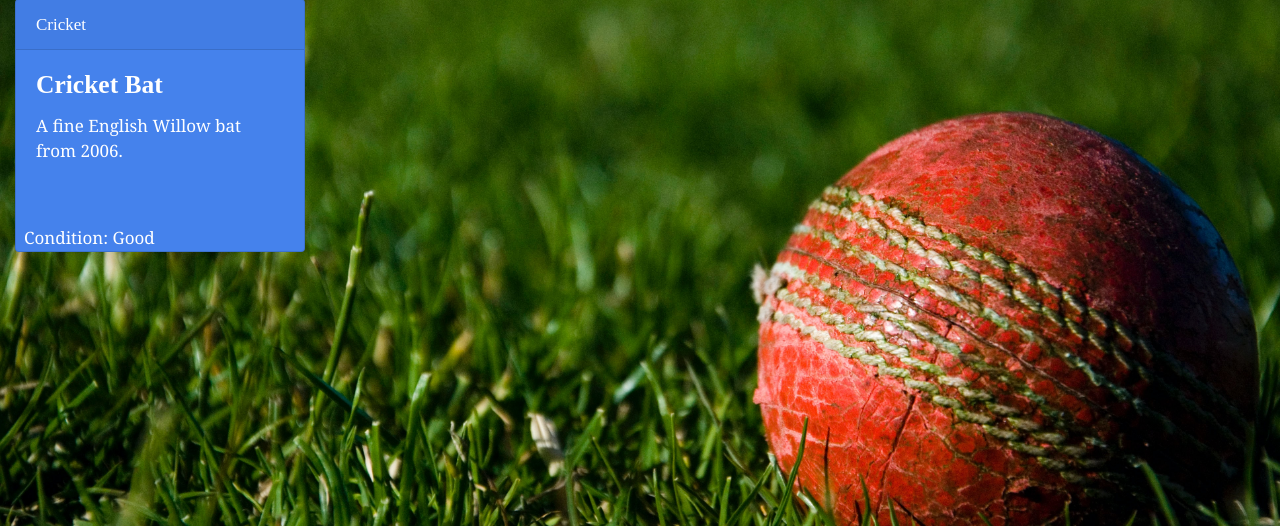
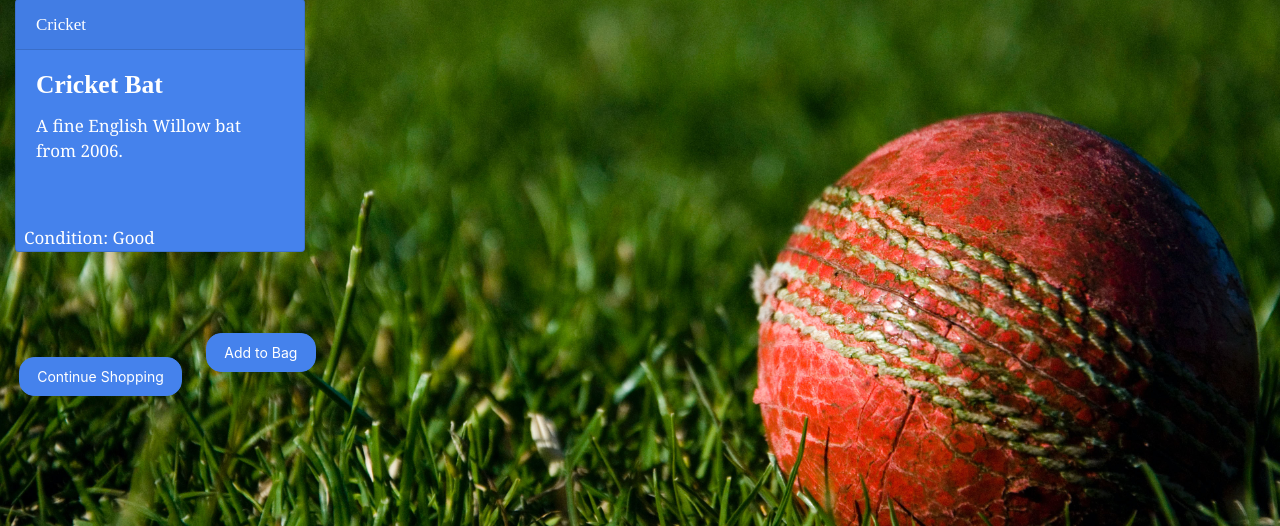
Before and after one commit to mphil17/Sports-shop-MS4, a Django app: page /equipment/1 in a window 1280 px wide. Shown: the part 274-800 px from the top of the page. Run offline with Django 3.2, Linux system fonts and the light colour scheme; data comes from the database, SQL or seed files in the repository; both versions use the stored data as it was after the commit; some libraries are stand-ins or nearby versions; some web fonts are replaced.

Commit message:
Added form for adding to the shopping bag.

```diff
--- a/bag/urls.py
+++ b/bag/urls.py
@@ -2,5 +2,6 @@ from django.urls import path
 from . import views
 
 urlpatterns = [
-    path('', views.view_bag, name='view_bag')
+    path('', views.view_bag, name='view_bag'),
+    path('add_to_bag/<item_id>/', views.add_to_bag, name='add_to_bag'),
 ]
--- a/equipment/templates/equipment/equipment_item.html
+++ b/equipment/templates/equipment/equipment_item.html
@@ -7,20 +7,31 @@
 
 <div class="container-fluid mt-5">
     <div class="row">
-
         <div class="col-lg-3 col-md-6 mb-5">
-
             <div class="card text-white bg-primary mb-3 custom-card" style="max-width: 20rem;">
                 <div class="card-header text-capitalize">{{ item.category }}</div>
-                    <div class="card-body">
-                        <h4 class="card-title">{{ item.name }}</h4>
-                        <p class="card-text">{{ item.description }}</p></div><br>
-                        <p class="card-text pl-2">Condition: {{ item.condition }}</p>
+                <div class="card-body">
+                    <h4 class="card-title">{{ item.name }}</h4>
+                    <p class="card-text">{{ item.description }}</p>
+                </div><br>
+                <p class="card-text pl-2">Condition: {{ item.condition }}</p>
             </div>
-
         </div>
-        </div>
+    </div>
 </div>
 
+<form action="{% url 'add_to_bag' item.id %}" method="POST">
+    {% csrf_token %}
+    <div class="row">
+        <div class="col-12">
+            <a href="{% url 'equipment' %}" class="btn btn-outline-black rounded-0 mt-5">
+                <button type="button" class="btn btn-primary">Continue Shopping</button>
+            </a>
+            <button type="submit" class="btn btn-primary">Add to Bag</button>
+        </div>
+        <!--get url to redirect back to after adding to bag-->
+        <input type="hidden" name="redirect_url" value="{{ request.path }}">
+    </div>
+</form>
 
 {% endblock %}
```
Also changed, not shown: bag/views.py (+12 -1 lines), db.sqlite3.
